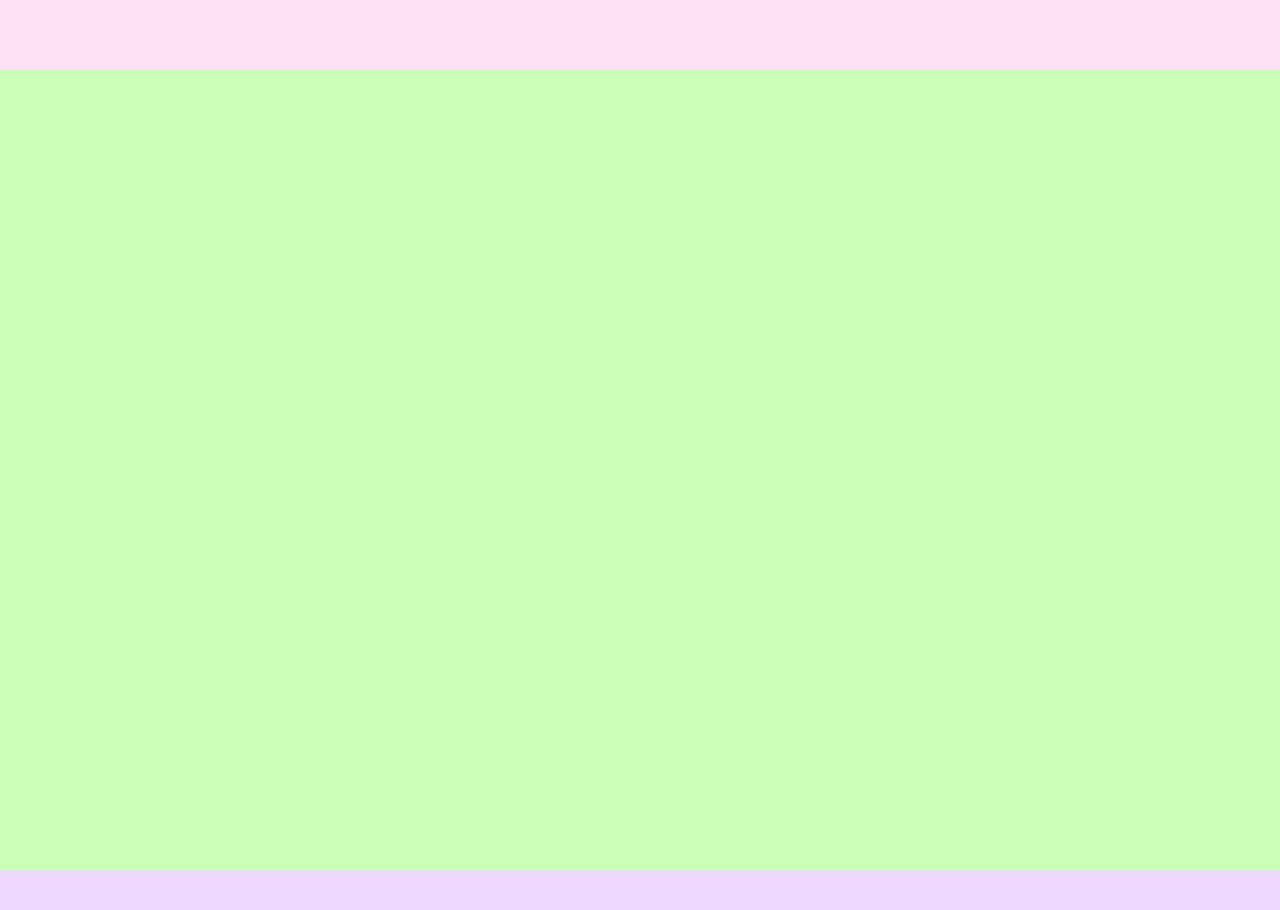
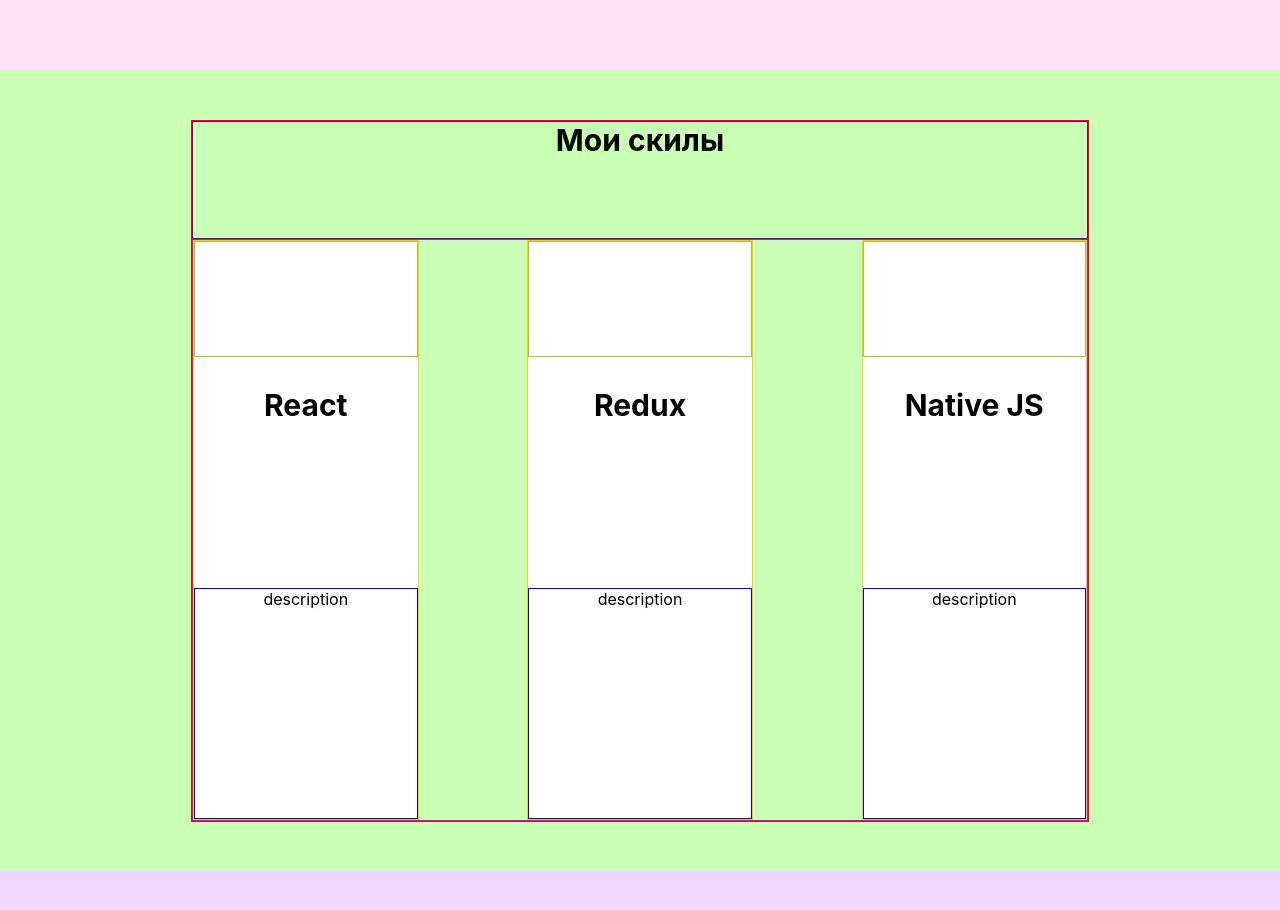
Before and after one commit to IlyaMatv/portfolio, a React (Create React App) app: page / in a window 1280 px wide. Shown: the part 800-1710 px from the top of the page. Built offline with nearby package versions, Linux system fonts and the light colour scheme.

Commit message:
add skills

```diff
--- /dev/null
+++ b/src/components/Skills/Skill/Skill.jsx
@@ -0,0 +1,21 @@
+import React from 'react'
+import classes from './Skill.module.css'
+
+const Skill = (props) => {
+
+    return (
+        <div className={classes.skill}>
+            <div className={classes.img}>
+
+            </div>
+            <div>
+                <h3>{props.title}</h3>
+            </div>
+            <div className={classes.discription}>
+                description
+            </div>
+        </div>
+    )
+}
+
+export default Skill
--- /dev/null
+++ b/src/components/Skills/Skill/Skill.module.css
@@ -0,0 +1,20 @@
+.skill {
+    border: 1px solid #f5d105;
+    width: 25%;
+    background-color: #fff;
+    text-align: center;
+    display: grid;
+    grid-template-rows: 1fr 2fr 2fr;
+}
+
+.skill h3 {
+    font-size: 30px;
+}
+
+.img {
+    border: 1px solid yellowgreen;
+}
+
+.discription {
+    border: 1px solid blue;
+}
--- a/src/components/Skills/Skills.js
+++ b/src/components/Skills/Skills.js
@@ -1,11 +1,19 @@
 import React from 'react'
 import classes from './Skills.module.css'
+import Skill from './Skill/Skill'
 
 const Skills = (props) => {
 
     return (
         <div className={classes.skills}>
-
+            <div className={classes.container}>
+                <div className={classes.mySkills}>Мои скилы</div>
+                <div className={classes.skillsDescription}>
+                    <Skill title="React"/>
+                    <Skill title="Redux"/>
+                    <Skill title="Native JS"/>
+                </div>
+            </div>
         </div>
     )
 }
--- a/src/components/Skills/Skills.module.css
+++ b/src/components/Skills/Skills.module.css
@@ -1,4 +1,33 @@
 .skills {
     height: 100vh;
     background-color: #caffb6;
+    padding-top: 1px;
+    display: flex;
+    justify-content: center;
+    align-items: center;
+    display: flex;
 }
+
+.container {
+    border: 1px solid red;
+    width: 70%;
+    max-height: 700px;
+    height: 100%;
+    display: flex;
+    flex-direction: column;
+}
+
+.mySkills {
+    border: 1px solid rgb(128, 0, 122);
+    height: 20%;
+    font-size: 30px;
+    text-align: center;
+    font-weight: bold;
+}
+
+.skillsDescription {
+    border: 1px solid blueviolet;
+    display: flex;
+    height: 100%;
+    justify-content: space-between;
+}
```
